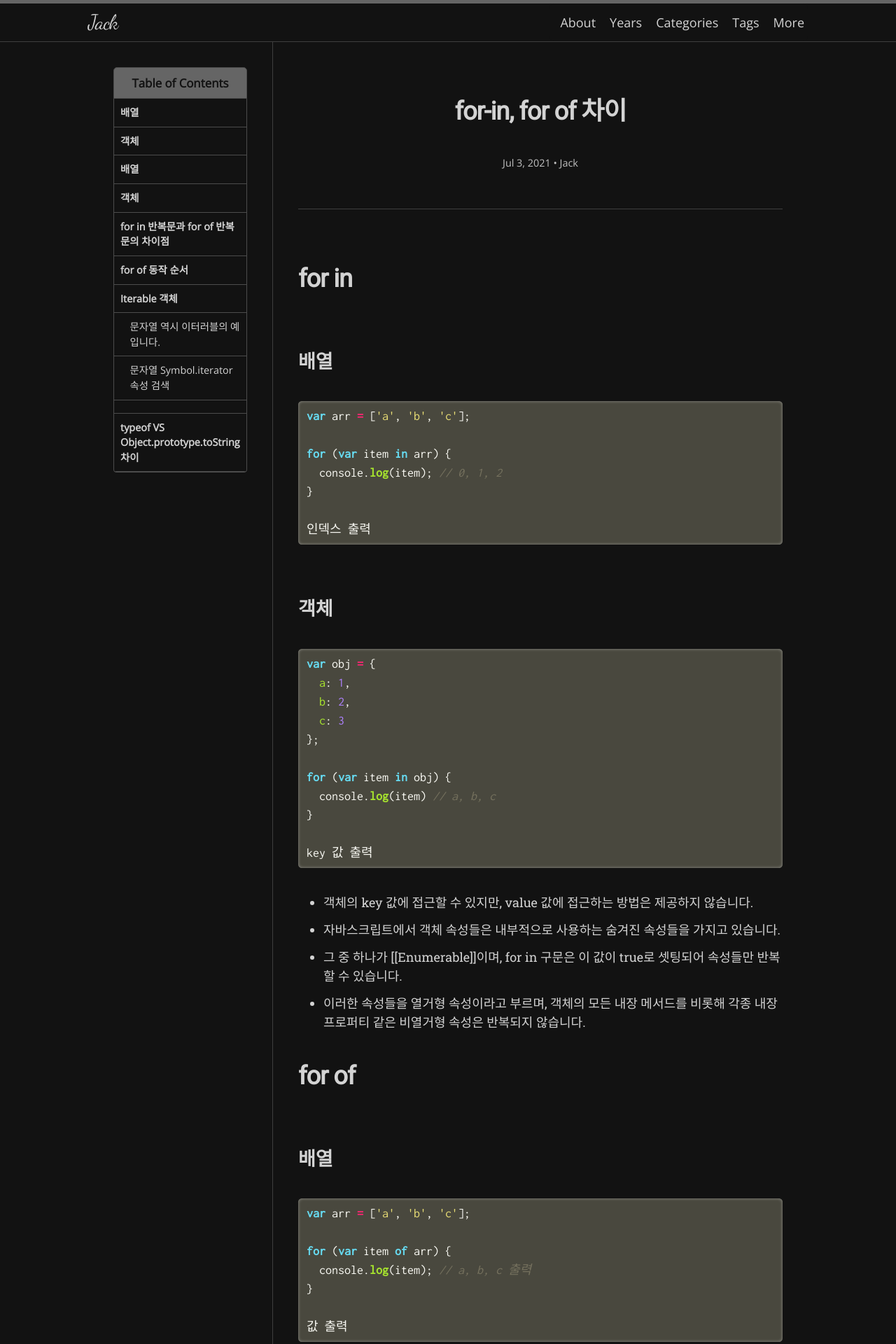
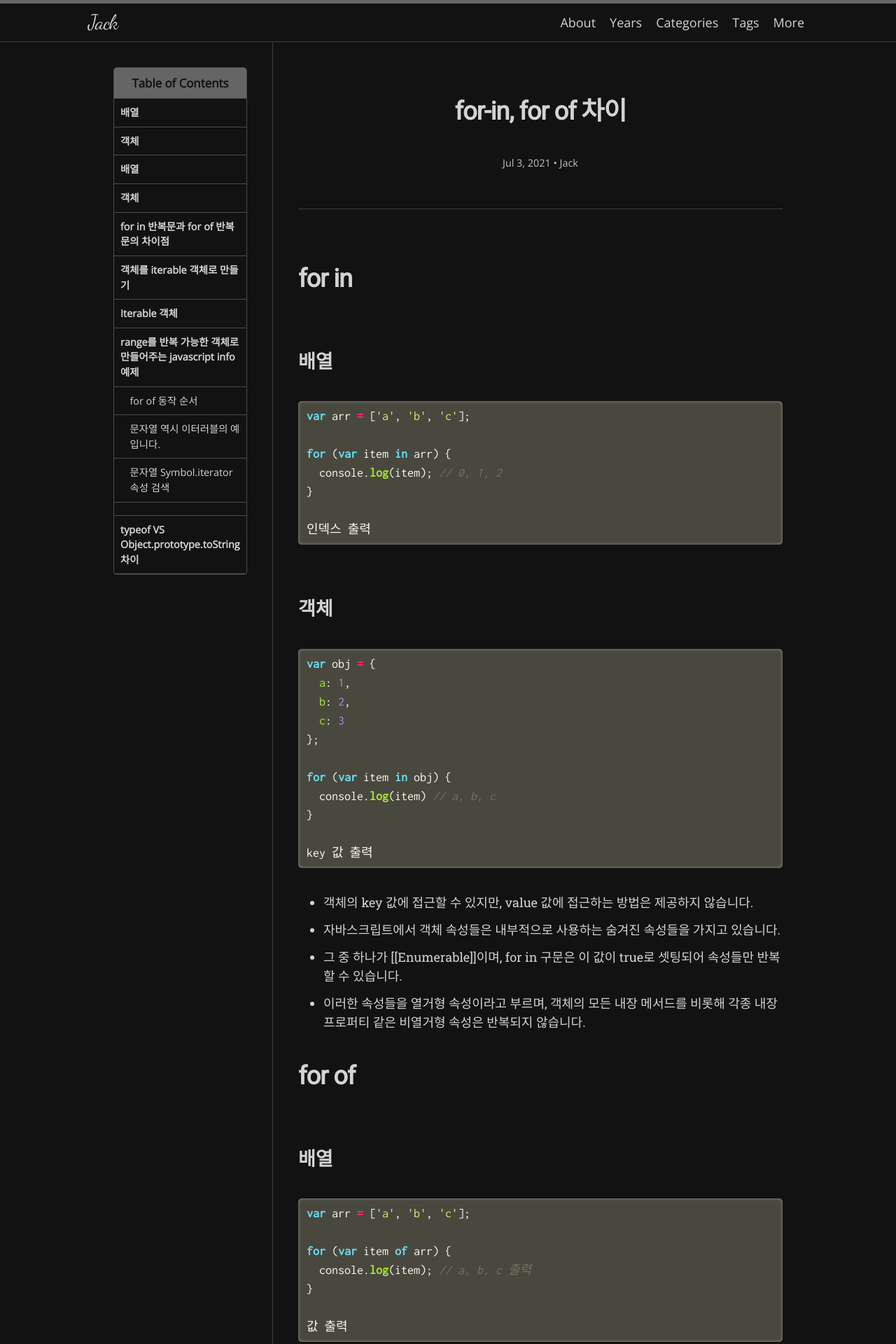
Before and after one commit to ha-jae-geun/jaegeunha94.github.io, a Jekyll site: the page built from _posts/2021-07-03-forin_forof.md, in a window 1280 px wide. Shown: the top 1920 px of the page at 70% size. Built offline with Jekyll 4.4.1, drawn with Linux system fonts in a browser that asks for light colours; nearby versions of some CDN libraries; some web fonts are replaced; some of the changed text lies outside the part shown.

Commit message:
Update 2021-07-03-forin_forof.md

````diff
--- a/_posts/2021-07-03-forin_forof.md
+++ b/_posts/2021-07-03-forin_forof.md
@@ -93,6 +87,8 @@ for (var item of obj) {
 * 객체는 반드시 하나의 Symbol.iterator 만을 가질수 있습니다.
 * for of 를 이용해서 iterator의 값을 반복할 수 있습니다.
 
+
+## 객체를 iterable 객체로 만들기
 
 ```javascript
 const test = new Object();
@@ -112,8 +108,13 @@ for(var value of test) {
 * 자바스크립트에서 build-in object 중 iterable 를 가지고 있는 객체는 Array, TypedArray, String, Map, Set
 
 
+
+
 ## Iterable 객체
+
+## range를 반복 가능한 객체로 만들어주는 javascript info 예제
 ```javascript
+
 let range = {
   from: 1,
   to: 5
@@ -145,6 +146,13 @@ for (let num of range) {
   alert(num); // 1, then 2, 3, 4, 5
 }
 ```
+
+### for of 동작 순서
+* for..of가 시작되자마자 for..of는 Symbol.iterator를 호출합니다(Symbol.iterator가 없으면 에러가 발생합니다). Symbol.iterator는 반드시 이터레이터(iterator, 메서드 next가 있는 객체) 를 반환해야 합니다.
+* 이후 for..of는 반환된 객체(이터레이터)만을 대상으로 동작합니다.
+* for..of에 다음 값이 필요하면, for..of는 이터레이터의 next()메서드를 호출합니다.
+* next()의 반환 값은 {done: Boolean, value: any}와 같은 형태이어야 합니다. done=true는 반복이 종료되었음을 의미합니다. done=false일땐 value에 다음 값이 저장됩니다.
+
 
 ### 문자열 역시 이터러블의 예입니다.
 ```javascript
````
Also changed, not shown: other parts of _posts/2021-07-03-forin_forof.md (+0 -6 lines).
